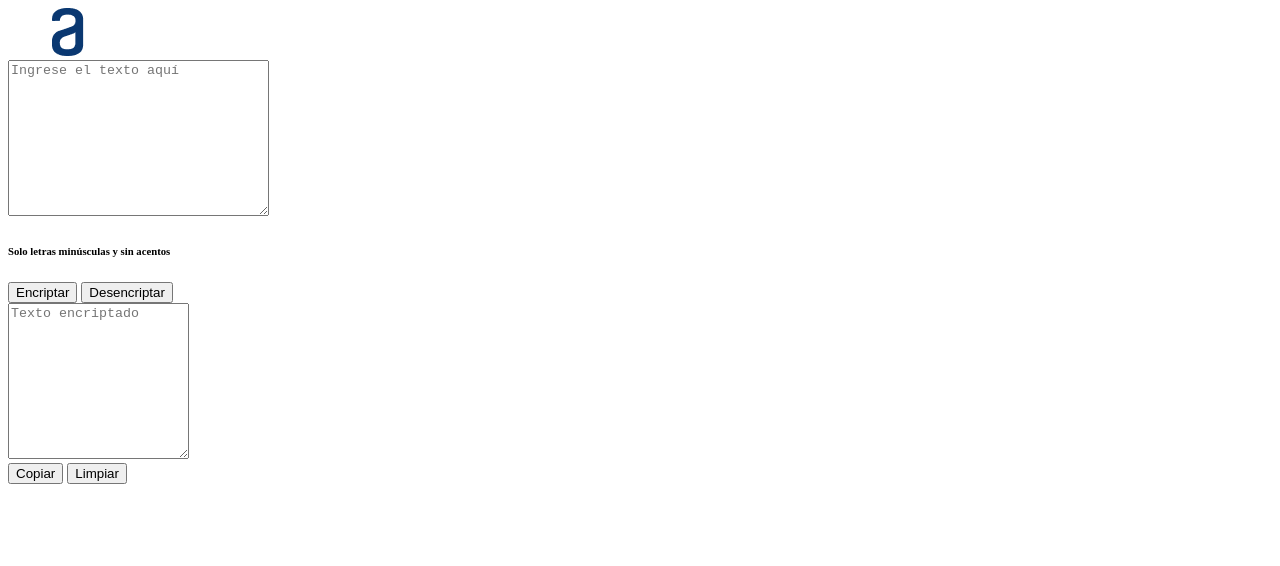
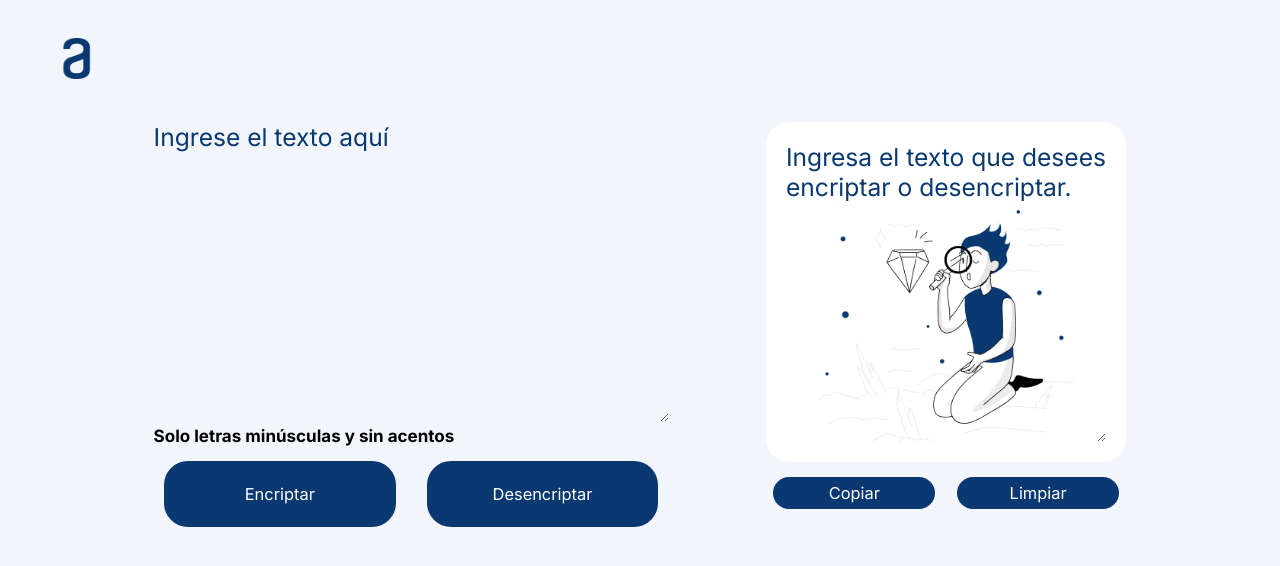
Before and after one commit to Andersoncrs/Encirptador_de_texto, a plain HTML site: page index.html in a window 1280 px wide. Drawn offline with Linux system fonts and the light colour scheme.

Commit message:
Añadir los primero estilos a la estructura HTML

```diff
--- a/index.html
+++ b/index.html
@@ -3,15 +3,17 @@
 <head>
     <meta charset="UTF-8">
     <meta name="viewport" content="width=device-width, initial-scale=1.0">
+    <link rel="stylesheet" href="styles/reset.css">
+    <link rel="stylesheet" href="styles/style.css">
     <title>Encriptador</title>
 </head>
 <body>
     <header class="header">
-        <img src="assets/logo.png" alt="Logo Alura" class="header__logo">
+        <img class="header__logo" src="assets/logo.png" alt="Logo Alura">
     </header>
     <main class="main">
         <section class="input-text">
-            <textarea class="input-text__textarea" cols= "30" rows="10" placeholder="Ingrese el texto aquí"></textarea>
+            <textarea class="input-text__textarea" cols= "40" rows="10" placeholder="Ingrese el texto aquí"></textarea>
             <div>
                 <h6 class = "input-text__rules">Solo letras minúsculas y sin acentos</h6>
             </div>
@@ -21,7 +23,7 @@
             </div>
         </section>
         <section class="output-text">
-            <textarea class="output-text__textarea" cols= "20" rows="10" placeholder="Texto encriptado"></textarea>
+            <textarea class="output-text__textarea" cols= "25" rows="10" placeholder="Ingresa el texto que desees encriptar o desencriptar."></textarea>
             <div class="output-text__buttons">
                 <button class="output-text__button output-text__button--copy">Copiar</button>
                 <button class="output-text__button output-text__button--clean">Limpiar</button>
--- a/styles/style.css
+++ b/styles/style.css
@@ -1,5 +1,100 @@
+@import url("https://fonts.googleapis.com/css2?family=Inter:ital,opsz,wght@0,14..32,100..900;1,14..32,100..900&display=swap");
 :root {
   --color-background: #F3F5FC;
+  --color-secondary-background: #FFFFFF;
+  --color-primary: #0A3871;
+  --color-secondary: #495057;
+  --color-gray: #D8DFE8;
+}
+
+* {
+  background-color: var(--color-background);
+  font-family: "Inter", sans-serif;
+  font-size: calc(62.5% + 0.5vw);
+}
+
+.header__logo {
+  margin: 3% 0% 3% 2%;
+  width: 8%;
+}
+
+.main {
+  display: flex;
+  margin: 0% 12%;
+  justify-content: flex-start;
+  gap: 10%;
+  align-items: flex-start;
+}
+
+.input-text__textarea {
+  width: 100%;
+  font-size: 1.5rem;
+  border: none;
+  background-color: var(--color-background);
+}
+.input-text__textarea::placeholder {
+  color: var(--color-primary);
+}
+.input-text__textarea:focus {
+  outline: none;
+}
+.input-text__buttons {
+  display: flex;
+  justify-content: center;
+  margin-top: 2%;
+  gap: 2%;
+}
+.input-text__button {
+  width: 100%;
+  height: 4rem;
+  margin: 1% 2%;
+  font-size: 1rem;
+  border: 0px solid var(--color-primary);
+  border-radius: 24px;
+  background-color: var(--color-primary);
+  color: var(--color-secondary-background);
+  cursor: pointer;
+}
+.input-text__button:hover {
+  background-color: var(--color-secondary);
+}
+
+.output-text__textarea {
+  width: 100%;
+  font-size: 1.5rem;
+  border: 20px solid var(--color-secondary-background);
+  border-radius: 24px;
+  background-color: var(--color-secondary-background);
+  background-image: url("/assets/Muneco.png");
+  background-repeat: no-repeat;
+  background-position: bottom center;
+  background-size: 80%;
+}
+.output-text__textarea::placeholder {
+  color: var(--color-primary);
+}
+.output-text__textarea:focus {
+  outline: none;
+}
+.output-text__buttons {
+  display: flex;
+  justify-content: center;
+  margin-top: 2%;
+  gap: 2%;
+}
+.output-text__button {
+  width: 100%;
+  height: 2rem;
+  margin: 1% 2%;
+  font-size: 1rem;
+  border: 0px solid var(--color-primary);
+  border-radius: 24px;
+  background-color: var(--color-primary);
+  color: var(--color-secondary-background);
+  cursor: pointer;
+}
+.output-text__button:hover {
+  background-color: var(--color-secondary);
 }
 
 /*# sourceMappingURL=style.css.map */
```
Also changed, not shown: assets/Muneco.png (added).
